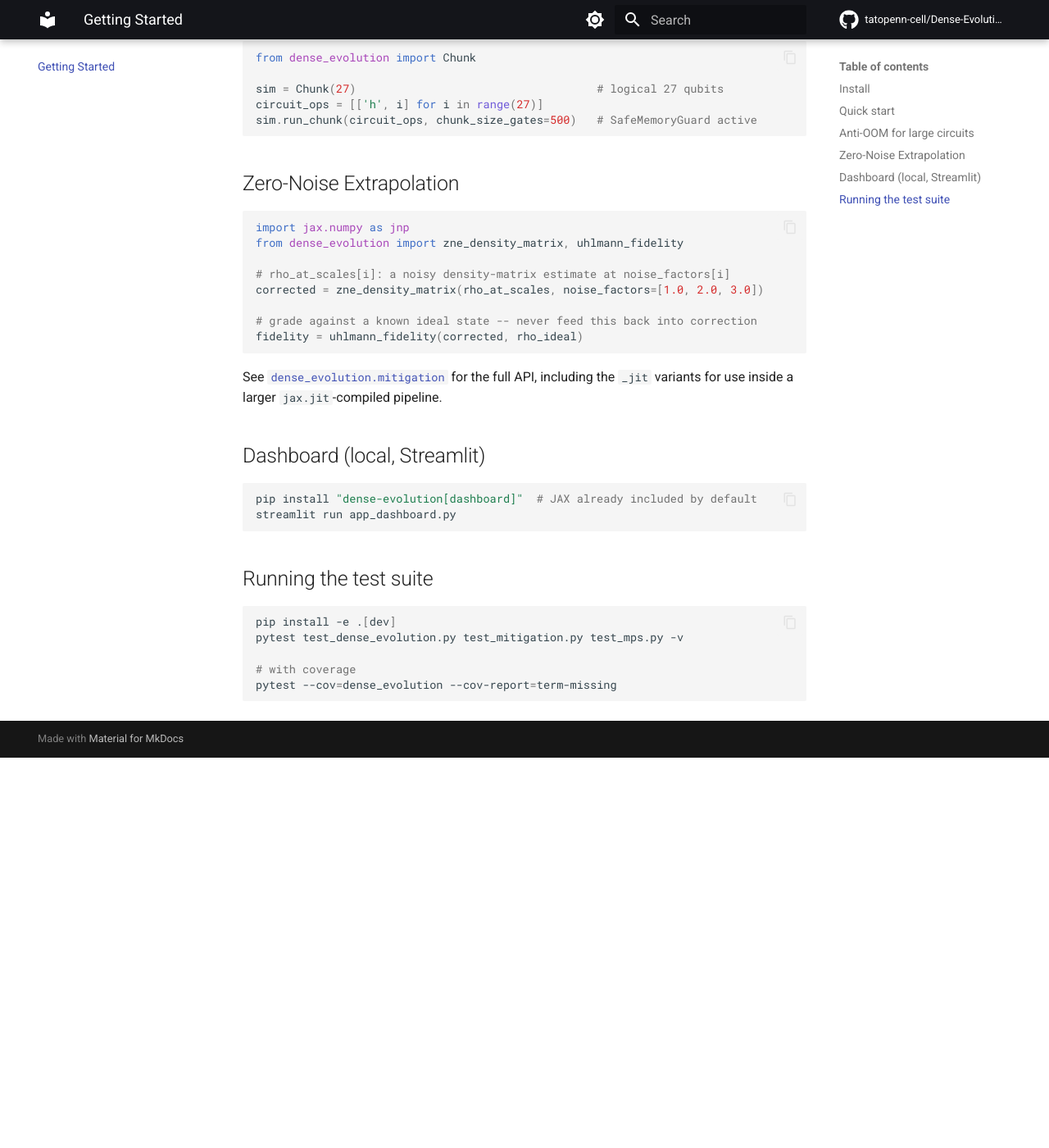
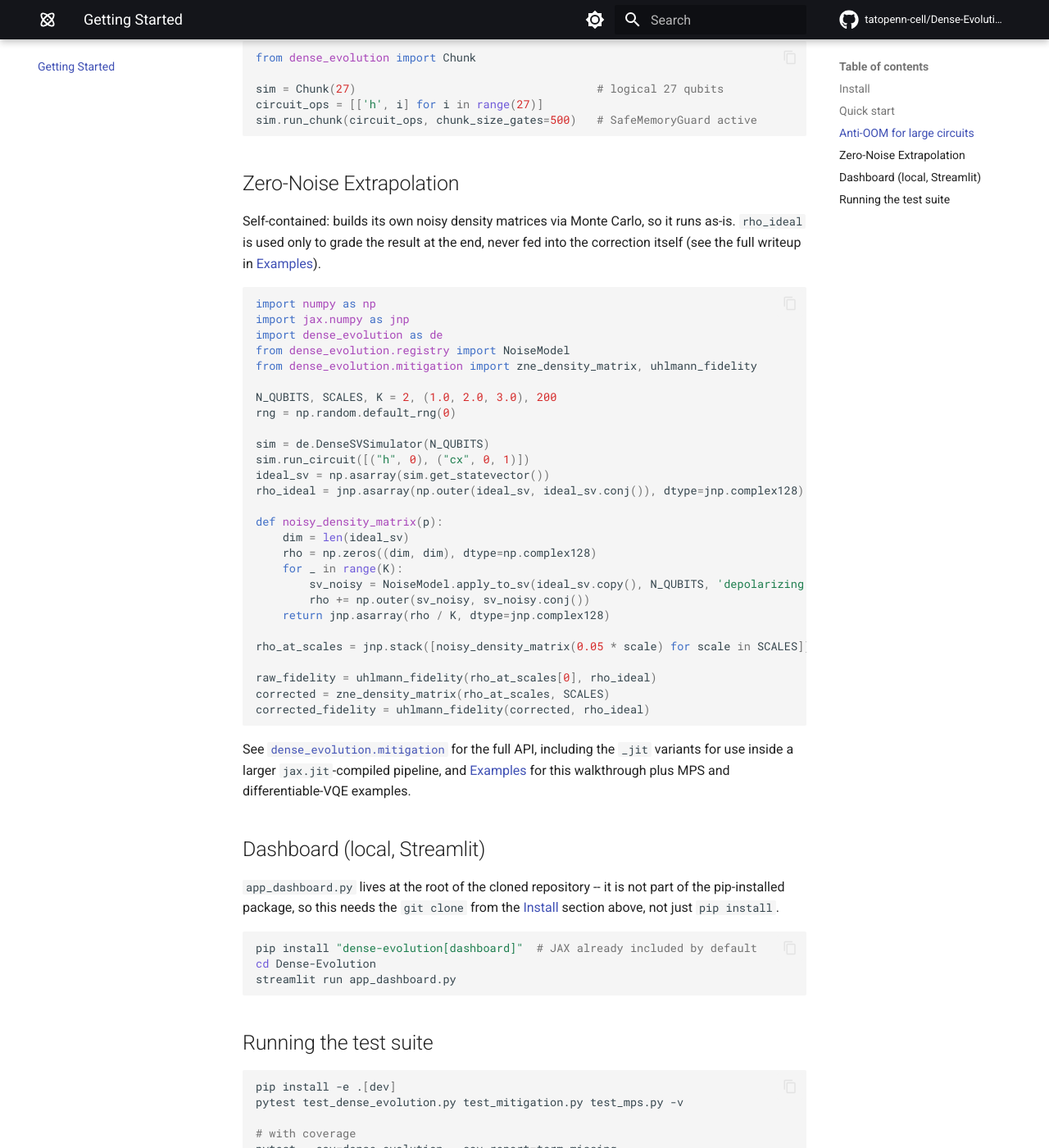
Before and after one commit to tatopenn-cell/Dense-Evolution, an MkDocs documentation site: the page built from docs/getting-started.md, in a window 1280 px wide and 1400 px high, scrolled down 1197 px. Shown: the whole window at 82% size. Built offline with MkDocs 1.6.1 and Material for MkDocs 9.7.7, drawn with Linux system fonts in a browser that asks for light colours; comment, search, counter and statistics services are not loaded; before the commit the page ends 2121 px from its top, so only the background shows below that.

Commit message:
docs: fix broken ZNE example, add examples page, cross-links, favicon, architecture diagram
Closes the 6 gaps found reviewing the live docs site: the getting-started
ZNE snippet referenced undefined variables, the dashboard command didn't
explain app_dashboard.py is repo-root-only, there was no examples/tutorial
page, no cross-links between related API pages, no favicon/logo, and no
architecture diagram. New examples.md adapts real, already-verified code
(experiments/matrix_healing_zne.py, test_mps.py, test_autodiff.py) rather
than inventing untested snippets; the index.md dependency diagram is traced
from the actual imports in each module, not idealized.

````diff
--- a/docs/getting-started.md
+++ b/docs/getting-started.md
@@ -62,24 +62,53 @@ sim.run_chunk(circuit_ops, chunk_size_gates=500)   # SafeMemoryGuard active
 
 ## Zero-Noise Extrapolation
 
+Self-contained: builds its own noisy density matrices via Monte Carlo, so it runs as-is.
+`rho_ideal` is used only to grade the result at the end, never fed into the correction
+itself (see the full writeup in [Examples](examples.md#density-matrix-zne-healing)).
+
 ```python
+import numpy as np
 import jax.numpy as jnp
-from dense_evolution import zne_density_matrix, uhlmann_fidelity
+import dense_evolution as de
+from dense_evolution.registry import NoiseModel
+from dense_evolution.mitigation import zne_density_matrix, uhlmann_fidelity
 
-# rho_at_scales[i]: a noisy density-matrix estimate at noise_factors[i]
-corrected = zne_density_matrix(rho_at_scales, noise_factors=[1.0, 2.0, 3.0])
+N_QUBITS, SCALES, K = 2, (1.0, 2.0, 3.0), 200
+rng = np.random.default_rng(0)
 
-# grade against a known ideal state -- never feed this back into correction
-fidelity = uhlmann_fidelity(corrected, rho_ideal)
+sim = de.DenseSVSimulator(N_QUBITS)
+sim.run_circuit([("h", 0), ("cx", 0, 1)])
+ideal_sv = np.asarray(sim.get_statevector())
+rho_ideal = jnp.asarray(np.outer(ideal_sv, ideal_sv.conj()), dtype=jnp.complex128)
+
+def noisy_density_matrix(p):
+    dim = len(ideal_sv)
+    rho = np.zeros((dim, dim), dtype=np.complex128)
+    for _ in range(K):
+        sv_noisy = NoiseModel.apply_to_sv(ideal_sv.copy(), N_QUBITS, 'depolarizing', p, rng=rng)
+        rho += np.outer(sv_noisy, sv_noisy.conj())
+    return jnp.asarray(rho / K, dtype=jnp.complex128)
+
+rho_at_scales = jnp.stack([noisy_density_matrix(0.05 * scale) for scale in SCALES])
+
+raw_fidelity = uhlmann_fidelity(rho_at_scales[0], rho_ideal)
+corrected = zne_density_matrix(rho_at_scales, SCALES)
+corrected_fidelity = uhlmann_fidelity(corrected, rho_ideal)
 ```
 
 See [`dense_evolution.mitigation`](api/mitigation.md) for the full API, including the
-`_jit` variants for use inside a larger `jax.jit`-compiled pipeline.
+`_jit` variants for use inside a larger `jax.jit`-compiled pipeline, and
+[Examples](examples.md) for this walkthrough plus MPS and differentiable-VQE examples.
 
 ## Dashboard (local, Streamlit)
 
+`app_dashboard.py` lives at the root of the cloned repository -- it is not part of the
+pip-installed package, so this needs the `git clone` from the [Install](#install) section
+above, not just `pip install`.
+
 ```bash
 pip install "dense-evolution[dashboard]"  # JAX already included by default
+cd Dense-Evolution
 streamlit run app_dashboard.py
 ```
 
--- a/mkdocs.yml
+++ b/mkdocs.yml
@@ -34,11 +34,17 @@ theme:
     - content.action.edit
   icon:
     repo: fontawesome/brands/github
+    logo: material/atom
+  favicon: assets/favicon.svg
 
 markdown_extensions:
   - admonition
   - pymdownx.details
-  - pymdownx.superfences
+  - pymdownx.superfences:
+      custom_fences:
+        - name: mermaid
+          class: mermaid
+          format: !!python/name:pymdownx.superfences.fence_code_format
   - pymdownx.highlight:
       anchor_linenums: true
   - pymdownx.arithmatex:
@@ -72,6 +78,7 @@ plugins:
 nav:
   - Home: index.md
   - Getting Started: getting-started.md
+  - Examples: examples.md
   - API Reference:
       - api/index.md
       - Simulator: api/simulator.md
````
Also changed, not shown: docs/api/healing.md (+5 -0 lines), docs/api/mitigation.md (+7 -0 lines), docs/api/mps.md (+7 -0 lines), docs/examples.md (added, +160 -0 lines), docs/index.md (+46 -0 lines), docs/assets/favicon.svg (added).
